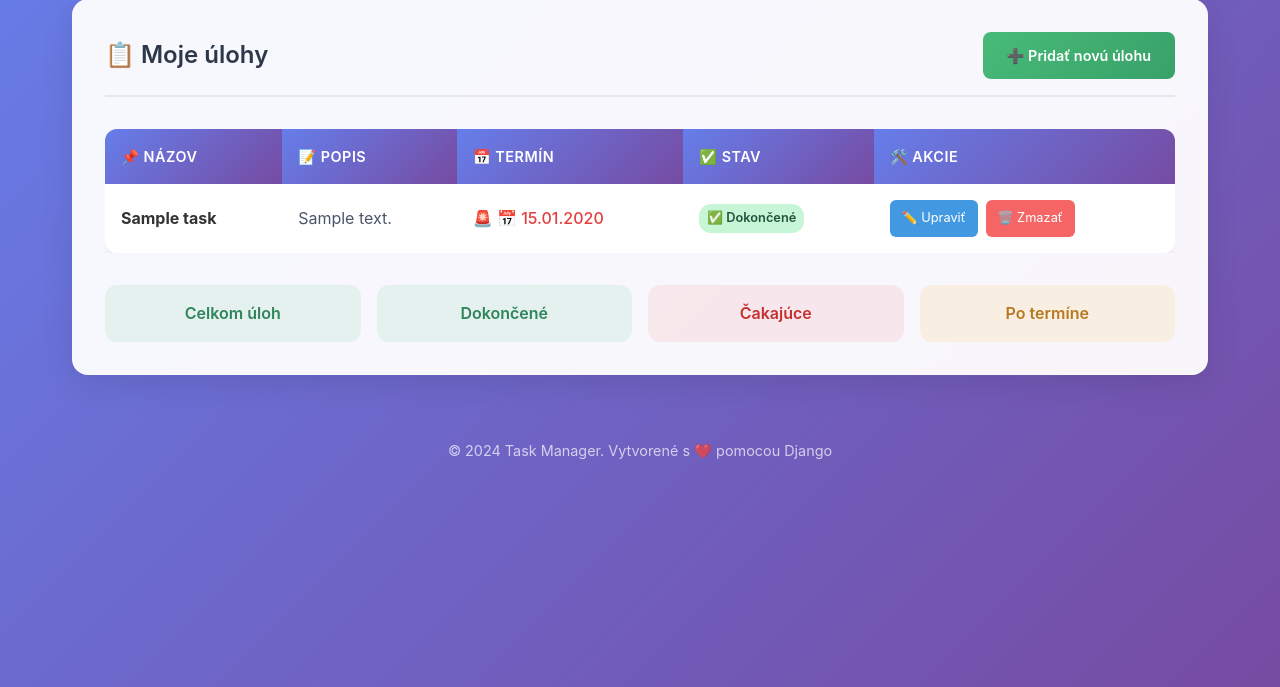
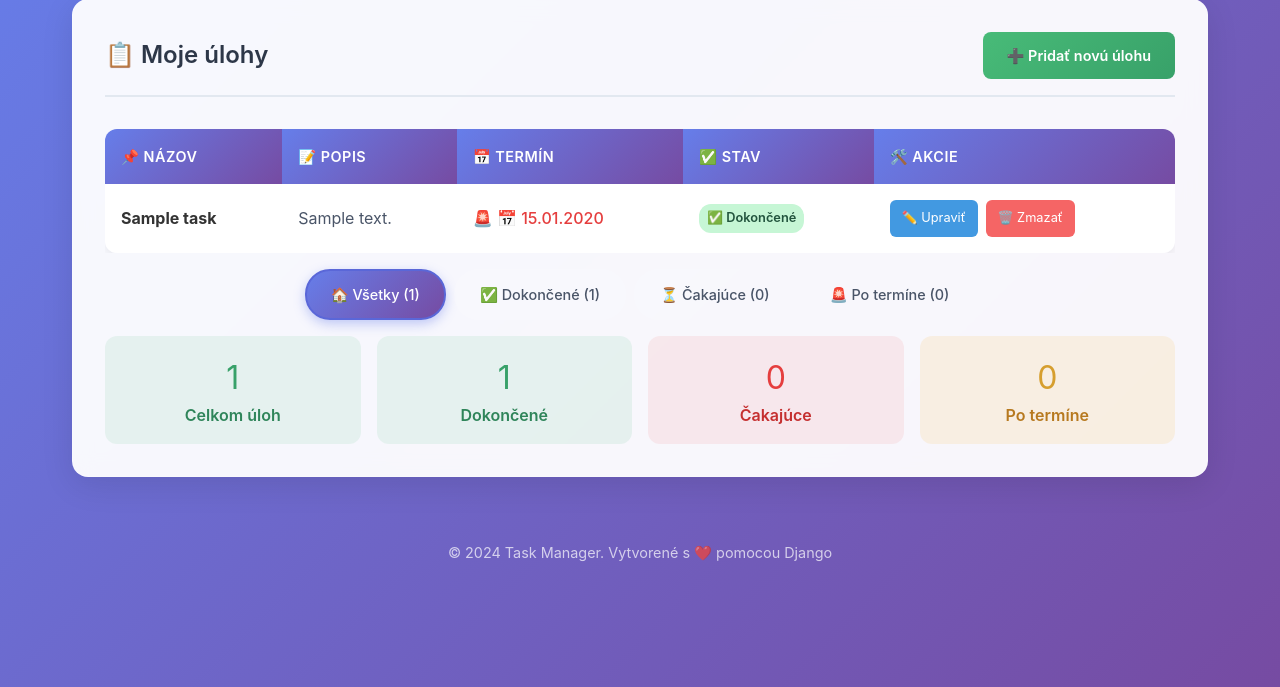
Before and after one commit to SelianTomas/task-manager, a Django app: page / in a window 1280 px wide. Shown: the part 113-800 px from the top of the page. Run offline with Django 5.2, Linux system fonts and the light colour scheme; a user stored in the database is signed in; tables that the repository leaves empty hold one stand-in row (values such as "Sample post").

Commit message:
WOKRS - opravene tlacitka filtrovania taskov
WOKRS - opravene tlacitka filtrovania taskov

```diff
--- a/static/css/style.css
+++ b/static/css/style.css
@@ -486,3 +486,44 @@ tr:last-child td {
     color: white;
     text-decoration: none;
 }
+
+.filter-buttons {
+    margin: 1rem 0;
+}
+
+.filter-btn {
+    padding: 0.75rem 1.5rem;
+    text-decoration: none;
+    border-radius: 25px;
+    background: rgba(255, 255, 255, 0.1);
+    color: #4a5568;
+    border: 2px solid transparent;
+    transition: all 0.3s ease;
+    font-weight: 500;
+    font-size: 0.9rem;
+}
+
+.filter-btn:hover {
+    background: rgba(66, 153, 225, 0.1);
+    color: #3182ce;
+    text-decoration: none;
+    transform: translateY(-1px);
+}
+
+.filter-btn.active {
+    background: linear-gradient(135deg, #667eea 0%, #764ba2 100%);
+    color: white;
+    border-color: #5a67d8;
+    box-shadow: 0 4px 12px rgba(102, 126, 234, 0.4);
+}
+
+@media (max-width: 768px) {
+    .filter-buttons {
+        justify-content: center;
+    }
+
+    .filter-btn {
+        font-size: 0.8rem;
+        padding: 0.5rem 1rem;
+    }
+}
--- a/tasks/views.py
+++ b/tasks/views.py
@@ -5,6 +5,7 @@ from django.views.decorators.http import require_POST
 from django.contrib.auth.decorators import login_required, permission_required
 from django.db import transaction
 from django.contrib import messages
+from django.utils import timezone
 from .models import Task
 from .forms import TaskForm
 
@@ -30,17 +31,41 @@ def user_can_delete_tasks(user):
 @login_required
 def task_list(request):
     """Zoznam úloh podľa oprávnení používateľa"""
+    # Získanie všetkých taskov podľa oprávnení
     if user_can_see_all_tasks(request.user):
-        # Editor, Manager, Admin, Reader - vidia všetky tasky
-        tasks = Task.objects.all().order_by("-created_at")
+        all_tasks = Task.objects.all()
         can_see_all = True
     else:
-        # Obyčajní používatelia - vidia len svoje tasky
-        tasks = Task.objects.filter(user=request.user).order_by("-created_at")
+        all_tasks = Task.objects.filter(user=request.user)
         can_see_all = False
+
+    # Filtrovanie podľa GET parametra
+    filter_by = request.GET.get('filter', 'all')
+    today = timezone.now().date()
+
+    if filter_by == 'completed':
+        tasks = all_tasks.filter(completed=True)
+    elif filter_by == 'pending':
+        tasks = all_tasks.filter(completed=False)
+    elif filter_by == 'overdue':
+        tasks = all_tasks.filter(completed=False, due_date__lt=today)
+    else:
+        tasks = all_tasks
+
+    tasks = tasks.order_by("-created_at")
+
+    # Štatistiky
+    stats = {
+        'total': all_tasks.count(),
+        'completed': all_tasks.filter(completed=True).count(),
+        'pending': all_tasks.filter(completed=False).count(),
+        'overdue': all_tasks.filter(completed=False, due_date__lt=today).count(),
+    }
 
     context = {
         'tasks': tasks,
+        'stats': stats,
+        'current_filter': filter_by,
         'can_see_all_tasks': can_see_all,
         'can_edit_tasks': user_can_edit_tasks(request.user),
         'can_delete_tasks': user_can_delete_tasks(request.user),
@@ -49,6 +74,7 @@ def task_list(request):
     return render(request, "tasks/task_list.html", context)
 
 
+# Ostatné views zostávajú rovnaké...
 @login_required
 @permission_required('tasks.add_task', raise_exception=True)
 def task_create(request):
@@ -72,13 +98,10 @@ def task_create(request):
 def task_edit(request, pk):
     """Úprava existujúcej úlohy"""
     if user_can_see_all_tasks(request.user):
-        # Editor/Manager/Admin môžu upravovať všetky tasky
         task = get_object_or_404(Task, pk=pk)
     else:
-        # Obyčajní používatelia len svoje
         task = get_object_or_404(Task, pk=pk, user=request.user)
 
-    # Kontrola oprávnení na úpravu
     if not user_can_edit_tasks(request.user) and task.user != request.user:
         messages.error(request, 'Nemáte oprávnenie upravovať túto úlohu.')
         return redirect('task_list')
@@ -106,7 +129,6 @@ def task_delete(request, pk):
     else:
         task = get_object_or_404(Task, pk=pk, user=request.user)
 
-    # Kontrola oprávnení na mazanie
     if not user_can_delete_tasks(request.user) and task.user != request.user:
         messages.error(request, 'Nemáte oprávnenie zmazať túto úlohu.')
         return redirect('task_list')
@@ -126,7 +148,6 @@ def task_toggle_complete(request, pk):
     else:
         task = get_object_or_404(Task, pk=pk, user=request.user)
 
-    # Kontrola oprávnení na úpravu
     if not user_can_edit_tasks(request.user) and task.user != request.user:
         messages.error(request, 'Nemáte oprávnenie upravovať túto úlohu.')
         return redirect('task_list')
--- a/templates/tasks/task_list.html
+++ b/templates/tasks/task_list.html
@@ -78,8 +78,24 @@
             </table>
         </div>
 
-        <!-- Štatistiky úloh (používame stats z views) -->
-        <div class="task-stats" style="margin-top: 2rem; display: grid; grid-template-columns: repeat(auto-fit, minmax(200px, 1fr)); gap: 1rem;">
+        <!-- Filter tlačidlá -->
+<div class="filter-buttons" style="margin: 1rem 0; display: flex; flex-wrap: wrap; gap: 0.5rem; justify-content: center;">
+    <a href="{% url 'task_list' %}" class="filter-btn {% if current_filter == 'all' %}active{% endif %}">
+        🏠 Všetky ({{ stats.total }})
+    </a>
+    <a href="{% url 'task_list' %}?filter=completed" class="filter-btn {% if current_filter == 'completed' %}active{% endif %}">
+        ✅ Dokončené ({{ stats.completed }})
+    </a>
+    <a href="{% url 'task_list' %}?filter=pending" class="filter-btn {% if current_filter == 'pending' %}active{% endif %}">
+        ⏳ Čakajúce ({{ stats.pending }})
+    </a>
+    <a href="{% url 'task_list' %}?filter=overdue" class="filter-btn {% if current_filter == 'overdue' %}active{% endif %}">
+        🚨 Po termíne ({{ stats.overdue }})
+    </a>
+</div>
+
+<!-- Štatistiky karty (nekliklateľné, len vizuálne) -->
+<div class="task-stats" style="margin-top: 1rem; display: grid; grid-template-columns: repeat(auto-fit, minmax(200px, 1fr)); gap: 1rem;">
     <div class="stat-card" style="background: rgba(72, 187, 120, 0.1); padding: 1rem; border-radius: 12px; text-align: center;">
         <div style="font-size: 2rem; color: #38a169;">{{ stats.total }}</div>
         <div style="color: #2f855a; font-weight: 600;">Celkom úloh</div>
```
Lines whose indentation alone changed are shown as unchanged.
